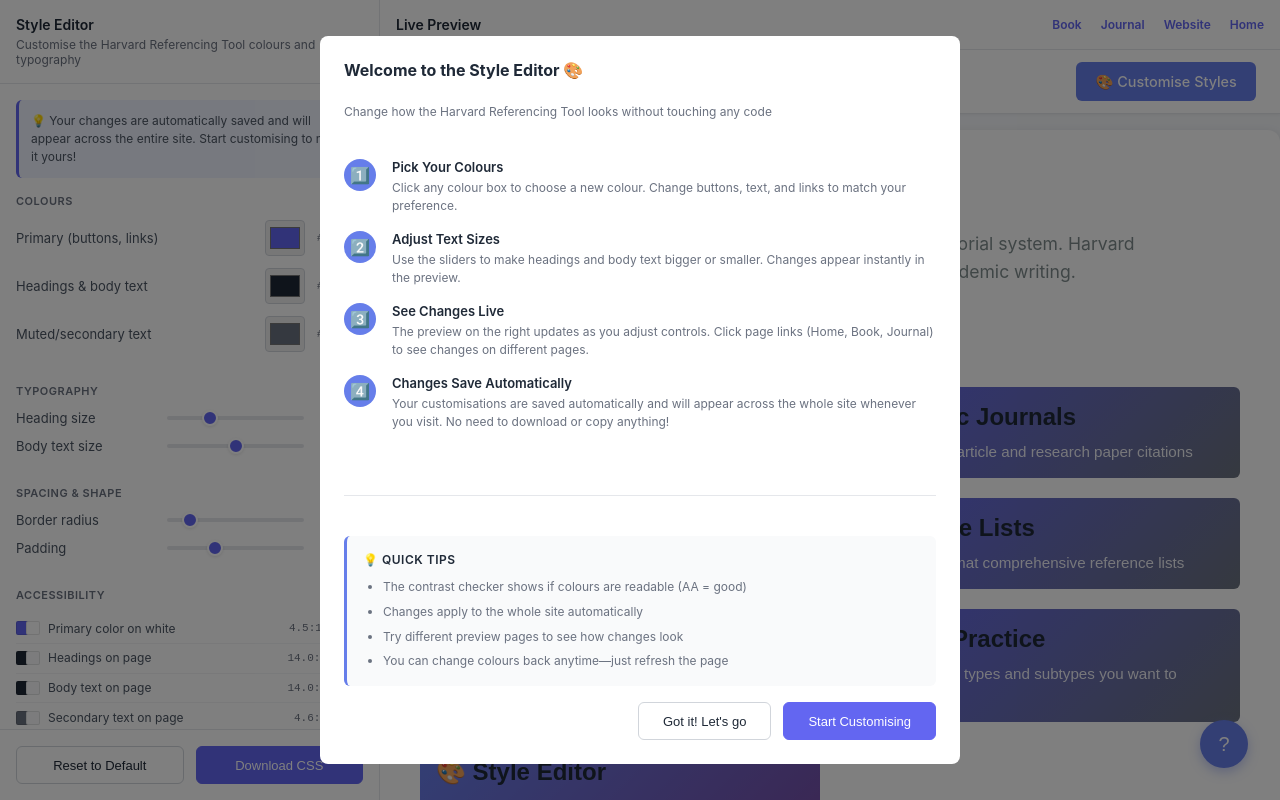
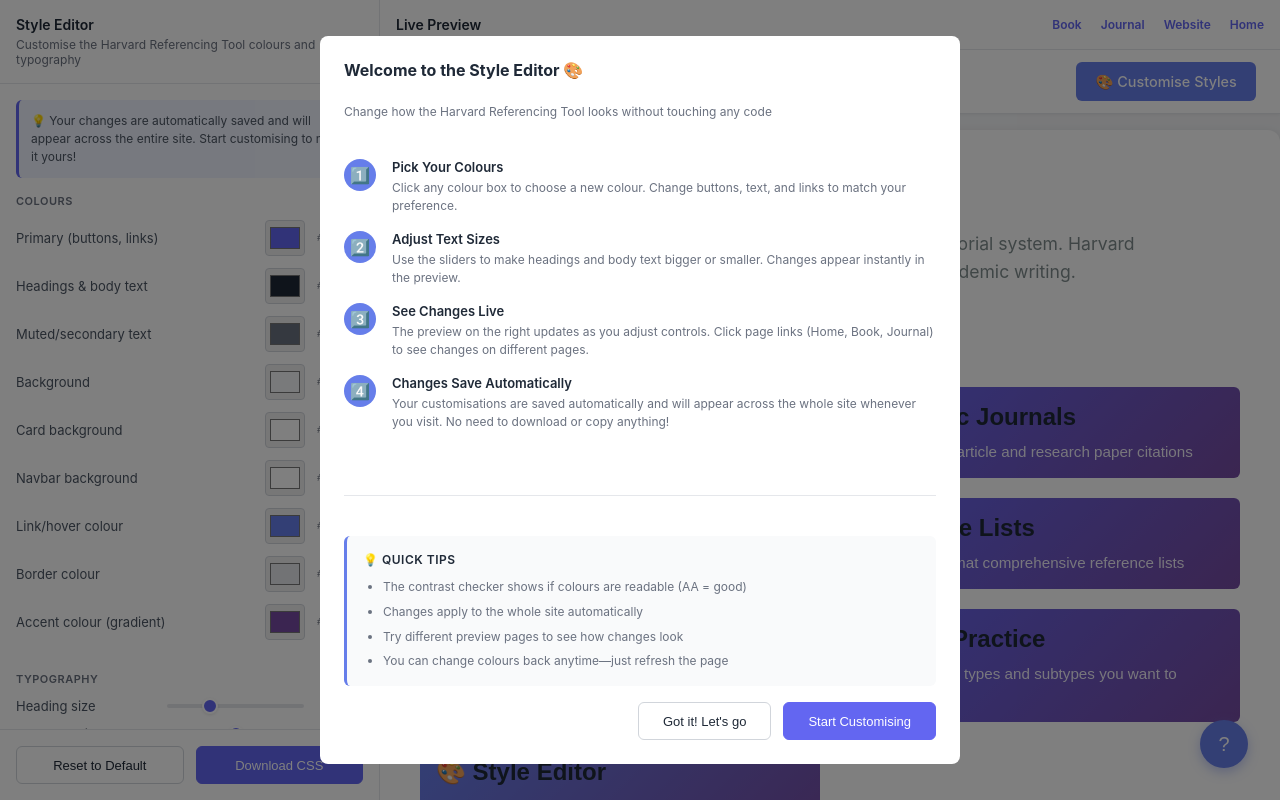
Before and after one commit to SobElements/harvard-referencing-tool, a plain HTML site: page style-editor.html in a window 1280 px wide. Drawn offline with Linux system fonts and the light colour scheme.

Commit message:
Add color customisation options for background, card, navbar, and link styles in style editor

```diff
--- a/style-editor.html
+++ b/style-editor.html
@@ -587,6 +587,36 @@
           <input type="color" id="secondaryColor" value="#6b7280">
           <span class="value-badge" id="secondaryValue">#6b7280</span>
         </div>
+        <div class="control-row">
+          <span class="control-label">Background</span>
+          <input type="color" id="backgroundColor" value="#f3f4f6">
+          <span class="value-badge" id="backgroundColorValue">#f3f4f6</span>
+        </div>
+        <div class="control-row">
+          <span class="control-label">Card background</span>
+          <input type="color" id="cardColor" value="#ffffff">
+          <span class="value-badge" id="cardColorValue">#ffffff</span>
+        </div>
+        <div class="control-row">
+          <span class="control-label">Navbar background</span>
+          <input type="color" id="navbarColor" value="#ffffff">
+          <span class="value-badge" id="navbarColorValue">#ffffff</span>
+        </div>
+        <div class="control-row">
+          <span class="control-label">Link/hover colour</span>
+          <input type="color" id="linkColor" value="#667eea">
+          <span class="value-badge" id="linkColorValue">#667eea</span>
+        </div>
+        <div class="control-row">
+          <span class="control-label">Border colour</span>
+          <input type="color" id="borderColor" value="#e5e7eb">
+          <span class="value-badge" id="borderColorValue">#e5e7eb</span>
+        </div>
+        <div class="control-row">
+          <span class="control-label">Accent colour (gradient)</span>
+          <input type="color" id="accentColor" value="#764ba2">
+          <span class="value-badge" id="accentColorValue">#764ba2</span>
+        </div>
       </div>
 
       <div class="control-section">
@@ -649,7 +679,8 @@
 
 <script>
 const controlIds = [
-  'primaryColor','textColor','secondaryColor',
+  'primaryColor','textColor','secondaryColor','backgroundColor','cardColor',
+  'navbarColor','linkColor','borderColor','accentColor',
   'headingSize','bodySize',
   'borderRadius','padding'
 ];
@@ -684,6 +715,12 @@
   --primary-color: ${vals.primaryColor};
   --text-color: ${vals.textColor};
   --secondary-color: ${vals.secondaryColor};
+  --background-color: ${vals.backgroundColor};
+  --card-color: ${vals.cardColor};
+  --navbar-color: ${vals.navbarColor};
+  --link-color: ${vals.linkColor};
+  --border-color: ${vals.borderColor};
+  --accent-color: ${vals.accentColor};
   --heading-size: ${vals.headingSize}px;
   --body-size: ${vals.bodySize}px;
   --border-radius: ${vals.borderRadius}px;
@@ -694,6 +731,7 @@
 button, .btn-primary {
   background: var(--primary-color);
   border-radius: var(--border-radius);
+  border-color: var(--border-color);
 }
 
 h1, h2, h3, h4, h5, h6 {
@@ -704,17 +742,70 @@
 body {
   color: var(--text-color);
   font-size: var(--body-size);
+  background: var(--background-color);
+}
+
+.navbar {
+  background: var(--navbar-color);
+  border-bottom-color: var(--border-color);
+}
+
+.navbar-brand, .navbar-link.active {
+  color: var(--link-color);
+}
+
+.navbar-link:hover {
+  color: var(--link-color);
+}
+
+.navbar-button {
+  background: var(--link-color);
+}
+
+.navbar-button:hover {
+  background: var(--primary-color);
+}
+
+a {
+  color: var(--link-color);
+}
+
+a:hover {
+  color: var(--primary-color);
 }
 
 .section-button, .main-nav-button {
-  background: linear-gradient(135deg, var(--primary-color) 0%, var(--secondary-color) 100%);
+  background: linear-gradient(135deg, var(--primary-color) 0%, var(--accent-color) 100%);
   border-radius: var(--border-radius);
   padding: var(--padding-base);
 }
 
 .card, .accordion-item {
+  background: var(--card-color);
   border-radius: var(--border-radius);
   padding: var(--padding-base);
+  border-color: var(--border-color);
+}
+
+.accordion-header {
+  background-color: var(--background-color);
+}
+
+.accordion-header:hover {
+  background-color: var(--link-color);
+  opacity: 0.1;
+}
+
+.option-button {
+  border-color: var(--border-color);
+}
+
+.option-button:hover {
+  border-color: var(--link-color);
+}
+
+.accordion-item, .option-button {
+  border-color: var(--border-color);
 }
 `;
 }
@@ -787,13 +878,14 @@
 
 function updateContrastChecks() {
   const vals = getValues();
-  const white = '#ffffff';
 
   const pairs = [
-    { label: 'Primary color on white', fg: vals.primaryColor, bg: white },
-    { label: 'Headings on page', fg: vals.textColor, bg: '#f9fafb' },
-    { label: 'Body text on page', fg: vals.textColor, bg: '#f9fafb' },
-    { label: 'Secondary text on page', fg: vals.secondaryColor, bg: '#f9fafb' },
+    { label: 'Primary color on white', fg: vals.primaryColor, bg: vals.cardColor },
+    { label: 'Link colour on navbar', fg: vals.linkColor, bg: vals.navbarColor },
+    { label: 'Text on page background', fg: vals.textColor, bg: vals.backgroundColor },
+    { label: 'Headings on cards', fg: vals.textColor, bg: vals.cardColor },
+    { label: 'Secondary text on page', fg: vals.secondaryColor, bg: vals.backgroundColor },
+    { label: 'Accent color on white', fg: vals.accentColor, bg: vals.cardColor },
   ];
 
   const container = document.getElementById('contrast-checks');
```
